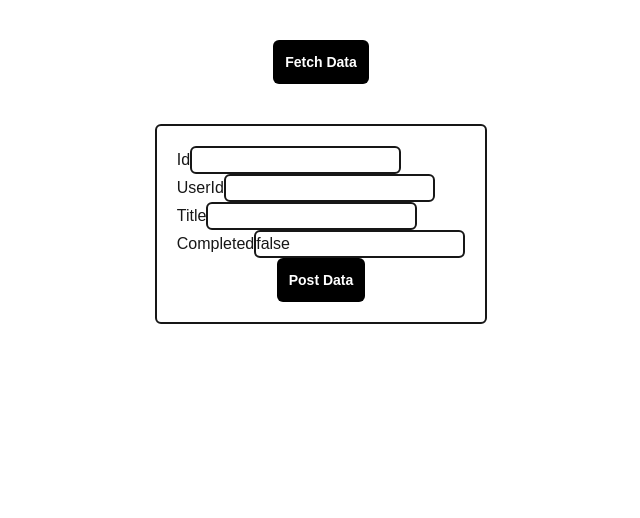
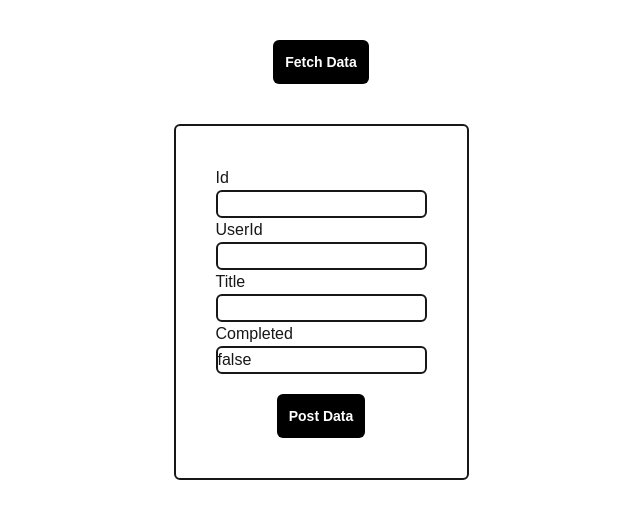
Before and after one commit to Moha2088/tanstack-next, a Next.js app: page / in a window 1280 px wide. Shown: the top 518 px of the page, without its empty margins (319-959 px from the left). Built offline with nearby package versions, Linux system fonts and the light colour scheme.

Commit message:
update form & button styling

```diff
--- a/src/app/components/PostForm.tsx
+++ b/src/app/components/PostForm.tsx
@@ -3,7 +3,7 @@ import { Todo } from "@/app/types/types"
 import Button from "@/app/components/ui/Button"
 
 interface PostFormProps {
-    HandleFormData (todo: Todo): void
+    HandleFormData(todo: Todo): void
 }
 
 export default function PostForm(props: PostFormProps) {
@@ -16,27 +16,27 @@ export default function PostForm(props: PostFormProps) {
     const [completed, setCompleted] = useState<boolean>(false);
 
     return (
-        <div className="flex justify-center items-center flex-col border-2 rounded-md p-5">
-            <form>
+        <div className="flex justify-center items-center flex-col border-2 rounded-md p-10">
+            <form className="mb-5">
                 <div>
                     <label>Id</label>
                     <input
-                        className="border-2 rounded-md"
+                        className="border-2 rounded-md flex items-center"
                         type="text"
                         value={id}
-                        onChange={(idInput) => setId(Number(idInput.target.value))} />
+                        onChange={(idInput) => setId(Number(idInput.target.value))}/>
                 </div>
                 <div>
                     <label>UserId</label>
                     <input
-                        className="border-2 rounded-md"
+                        className="border-2 rounded-md flex items-center"
                         type="text"
                         value={userId}
                         onChange={(userIdInput) => setUserId(Number(userIdInput.target.value))}/>
                 </div>
                 <div>
                     <label>Title</label>
-                    <input className="border-2 rounded-md"
+                    <input className="border-2 rounded-md flex items-center"
                            type="text"
                            value={title}
                            onChange={(titleInput) => setTitle(titleInput.target.value)}/>
@@ -44,19 +44,20 @@ export default function PostForm(props: PostFormProps) {
                 <div>
                     <label>Completed</label>
                     <input
-                        className="border-2 rounded-md"
+                        className="border-2 rounded-md flex items-center"
                         type="text"
                         value={String(completed)}
-                        onChange={(completedInput) => setCompleted(Boolean(completedInput.target.value))} />
+                        onChange={(completedInput) => setCompleted(Boolean(completedInput.target.value))}/>
                 </div>
             </form>
 
-            <Button onClick={() => props.HandleFormData({
-                id: id,
-                userId: userId,
-                title: title,
-                completed: completed,
-            })}>
+            <Button
+                onClick={() => props.HandleFormData({
+                    id: id,
+                    userId: userId,
+                    title: title,
+                    completed: completed,
+                })}>
                 Post Data
             </Button>
         </div>
--- a/src/app/components/ui/Button.tsx
+++ b/src/app/components/ui/Button.tsx
@@ -6,7 +6,7 @@ export default function Button(props: ButtonProps) {
 
     return (
         <button
-            className=" rounded-md p-3 bg-black text-white text-sm font-bold cursor-pointer"
+            className=" rounded-md p-3 bg-black text-white text-sm font-bold cursor-pointer hover:bg-neutral-600"
             {...props}
         >
         </button>
```
